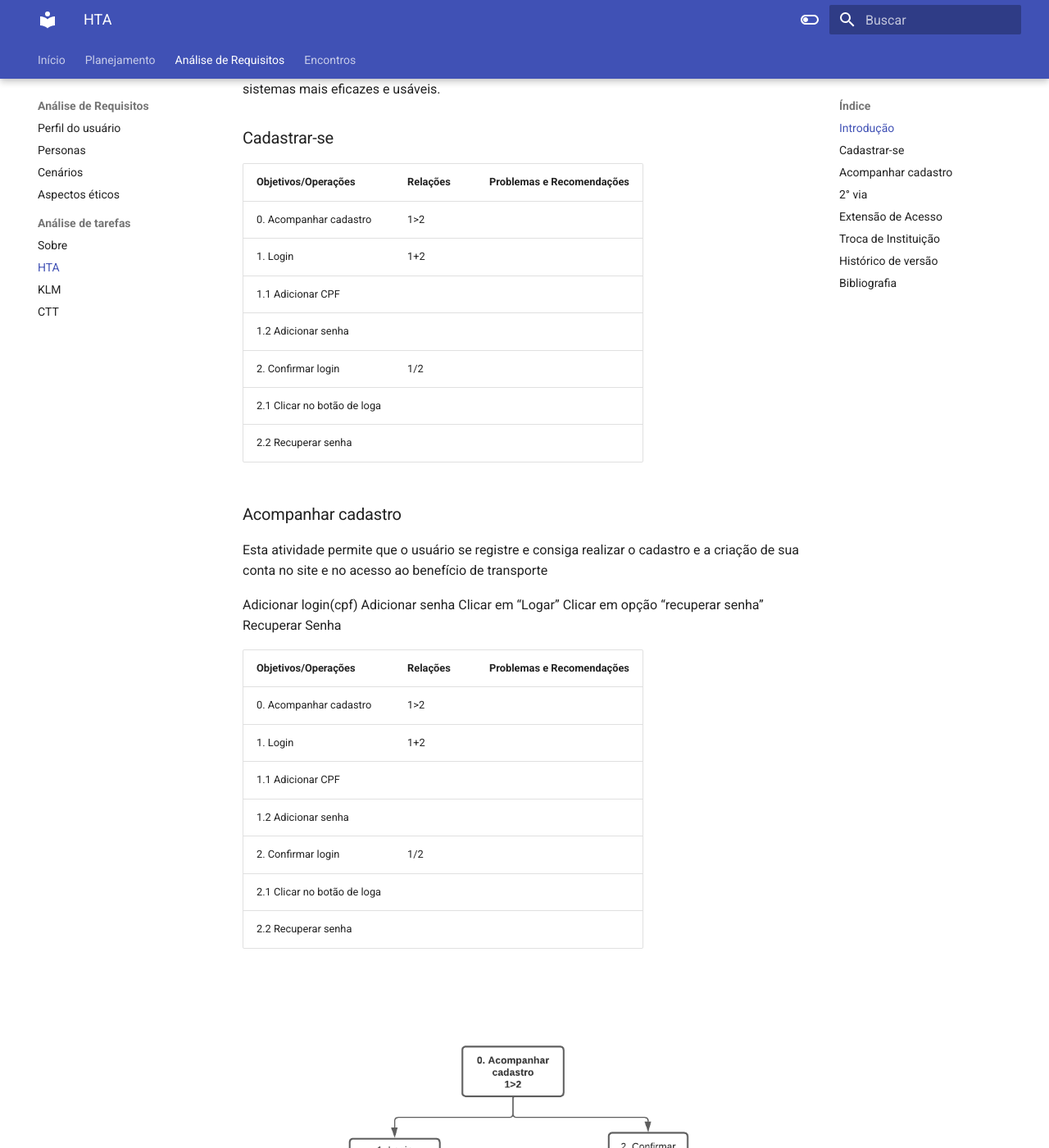
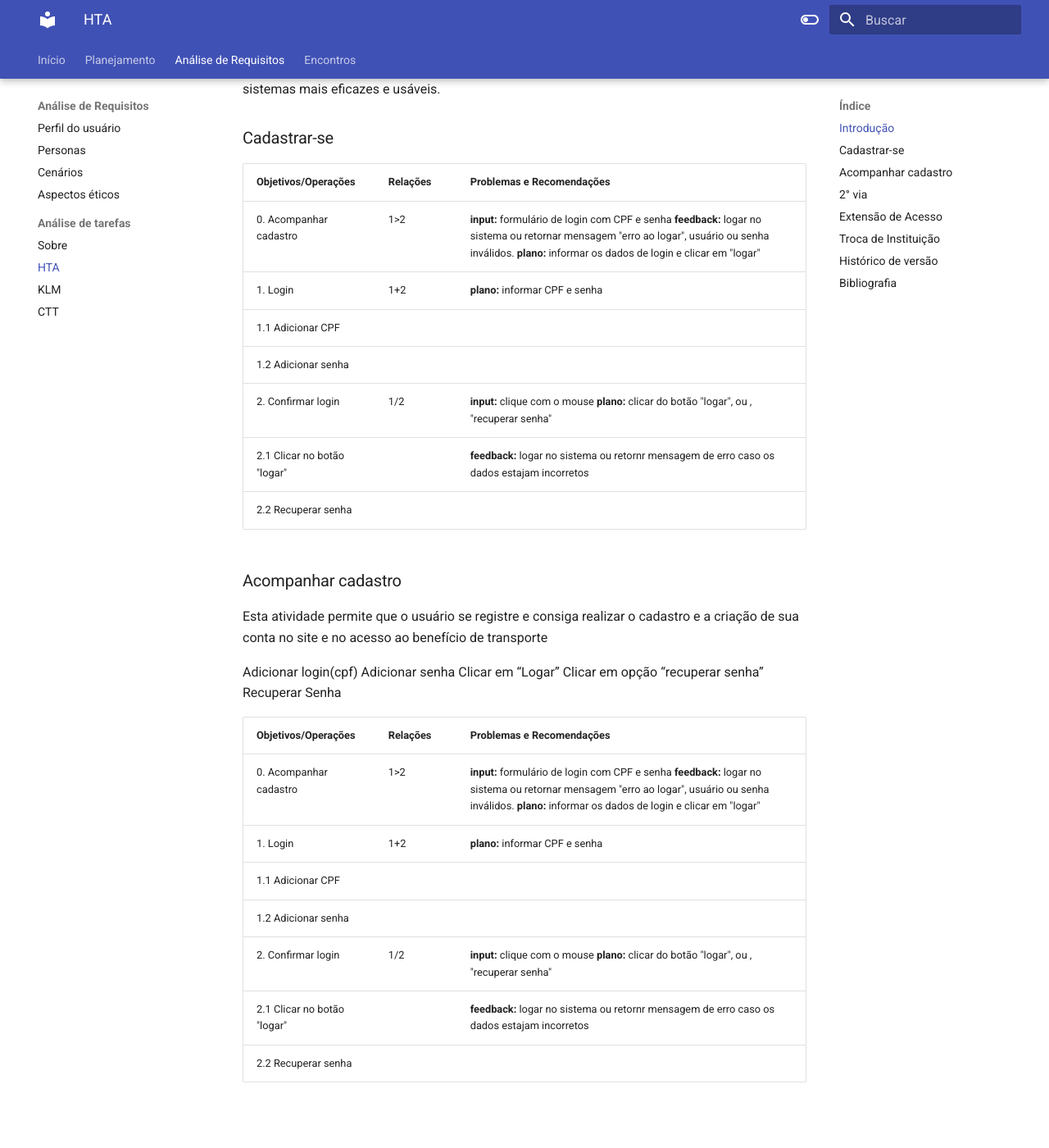
Before and after one commit to Interacao-Humano-Computador/2023.2--BRB-Mobilidade, an MkDocs documentation site: the page built from docs/analiseRequisitos/analise_tarefas/hta.md, in a window 1280 px wide and 1400 px high, scrolled down 306 px. Shown: the whole window at 82% size. Built offline with MkDocs 1.6.1 and Material for MkDocs 9.7.7, drawn with Linux system fonts in a browser that asks for light colours; some of the changed text lies outside the part shown.

Commit message:
atualiza algumas tabelas e exclui hta.md

```diff
--- a/docs/analiseRequisitos/analise_tarefas/hta.md
+++ b/docs/analiseRequisitos/analise_tarefas/hta.md
@@ -6,12 +6,12 @@ A Análise Hierárquica de Tarefas (HTA) é uma metodologia usada para analisar
 
 | Objetivos/Operações | Relações| Problemas e Recomendações|
 | ------ | ------ | ------ |
-|0. Acompanhar cadastro| 1>2 | |
-|1. Login| 1+2 ||
+|0. Acompanhar cadastro| 1>2 |**input:** formulário de login com CPF e senha         **feedback:** logar no sistema ou retornar mensagem "erro ao logar", usuário ou senha inválidos. **plano:** informar os dados de login e clicar em "logar" |
+|1. Login| 1+2 |**plano:** informar CPF e senha|
 |1.1 Adicionar CPF|     | |
 |1.2 Adicionar senha|     | |
-|2. Confirmar login|  1/2   | |
-|2.1 Clicar no botão de loga|     | |
+|2. Confirmar login|  1/2   | **input:** clique com o mouse **plano:** clicar do botão "logar", ou , "recuperar senha"|
+|2.1 Clicar no botão "logar"| | **feedback:** logar no sistema ou retornr mensagem de erro caso os dados estajam incorretos  | |
 |2.2 Recuperar senha|     | |
 
 
@@ -27,12 +27,12 @@ Recuperar Senha
 
 | Objetivos/Operações | Relações| Problemas e Recomendações|
 | ------ | ------ | ------ |
-|0. Acompanhar cadastro| 1>2 | |
-|1. Login| 1+2 ||
+|0. Acompanhar cadastro| 1>2 |**input:** formulário de login com CPF e senha         **feedback:** logar no sistema ou retornar mensagem "erro ao logar", usuário ou senha inválidos. **plano:** informar os dados de login e clicar em "logar" |
+|1. Login| 1+2 |**plano:** informar CPF e senha|
 |1.1 Adicionar CPF|     | |
 |1.2 Adicionar senha|     | |
-|2. Confirmar login|  1/2   | |
-|2.1 Clicar no botão de loga|     | |
+|2. Confirmar login|  1/2   | **input:** clique com o mouse **plano:** clicar do botão "logar", ou , "recuperar senha"|
+|2.1 Clicar no botão "logar"| | **feedback:** logar no sistema ou retornr mensagem de erro caso os dados estajam incorretos  | |
 |2.2 Recuperar senha|     | |
 
 <br>
@@ -57,18 +57,18 @@ Anexar documentos (Comprovante de pag, Boletim de ocorrência(em caso de perda o
 
 | Objetivos/Operações | Relações| Problemas e Recomendações|
 | ------ | ------ | ------ |
-|0. Segunda via |     1/2   | |
-|1.0 Acompanhar solicitações  | 1>2  | |
-|1.1 Posso navegar entre as páginas  |        | |
-|2.0 Nova solicitação|   1>2      | |
+|0. Segunda via |     1/2   | **input:** formulário para solicitação da segunda via, incluindo anexo do comprovante de pagamento e do boletim de ocorrência. **plano:** escolher entre acompanhar solicitações ou fazer uma nova solicitação |
+|1.0 Acompanhar solicitações  | 1>2  | **feedback:** lista com as solicitações ativas|
+|1.1 Posso navegar entre as páginas  |        |**input:** cliques com o mouse em ícones de navegação |
+|2.0 Nova solicitação|   1>2      |**input:** formulário com os dados da solicitação, aceitar termo, selecionar motivo, nome, email, observações, anexo de documentos. **feedback:** nova solicitação é cadastrada e fica visível na aba "Acompanhar solicitações"|
 |2.1 Clicar checkbox para aceitar o termo|        | |
 |2.2 Selecionar motivo da solicitação|        | |
 |2.3 Adiciconar nome do estudante|        | |
 |2.4 Adicionar email para contato|        | |
 |2.5 Adicionar observação (opcional)|        | |
-|2.6 Anexar documentos (Comprovante de pag, Boletim de ocorrência(em caso de perda ou roubo))|        | |
+|2.6 Anexar documentos (Comprovante de pag, Boletim de ocorrência(em caso de perda ou roubo))| | **recomendação:** Somente é permitido envio de documentos em formato PDF e/ou arquivos de imagem (JPG,JPEG,GIF,BMP e PNG) de até 2 megabytes      | |
 |3.0 Confirmar solicitação|    1>2     | |
-|3.1 Clicar em registrar solicitação|        | |
+|3.1 Clicar em registrar solicitação|        | **feedback:** cadastrar solicitação ou retorar mensagem de erro caso os dados estajam incorretos|
 
 <div style="text-align: center">
     <img src="https://github.com/Interacao-Humano-Computador/2023.2--BRB-Mobilidade/blob/main/docs/assets/diagramas%20hta/Diagrama%202via.png?raw=true">
```
Also changed, not shown: docs/analiseRequisitos/analise_tarefas/sobre_analise_tarefas.md (+1 -5 lines), docs/analiseRequisitos/analise_tarefas/klm.md (deleted).
